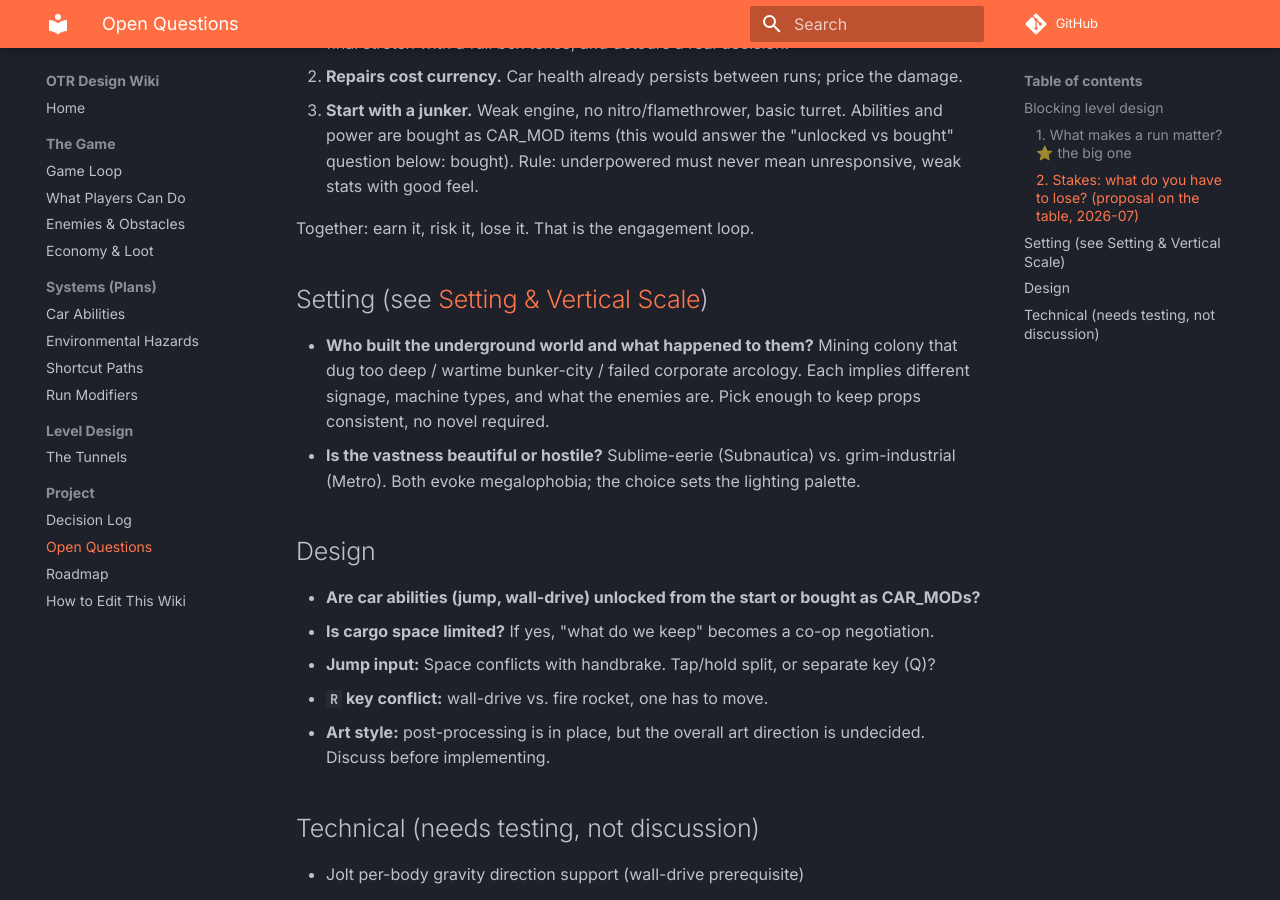
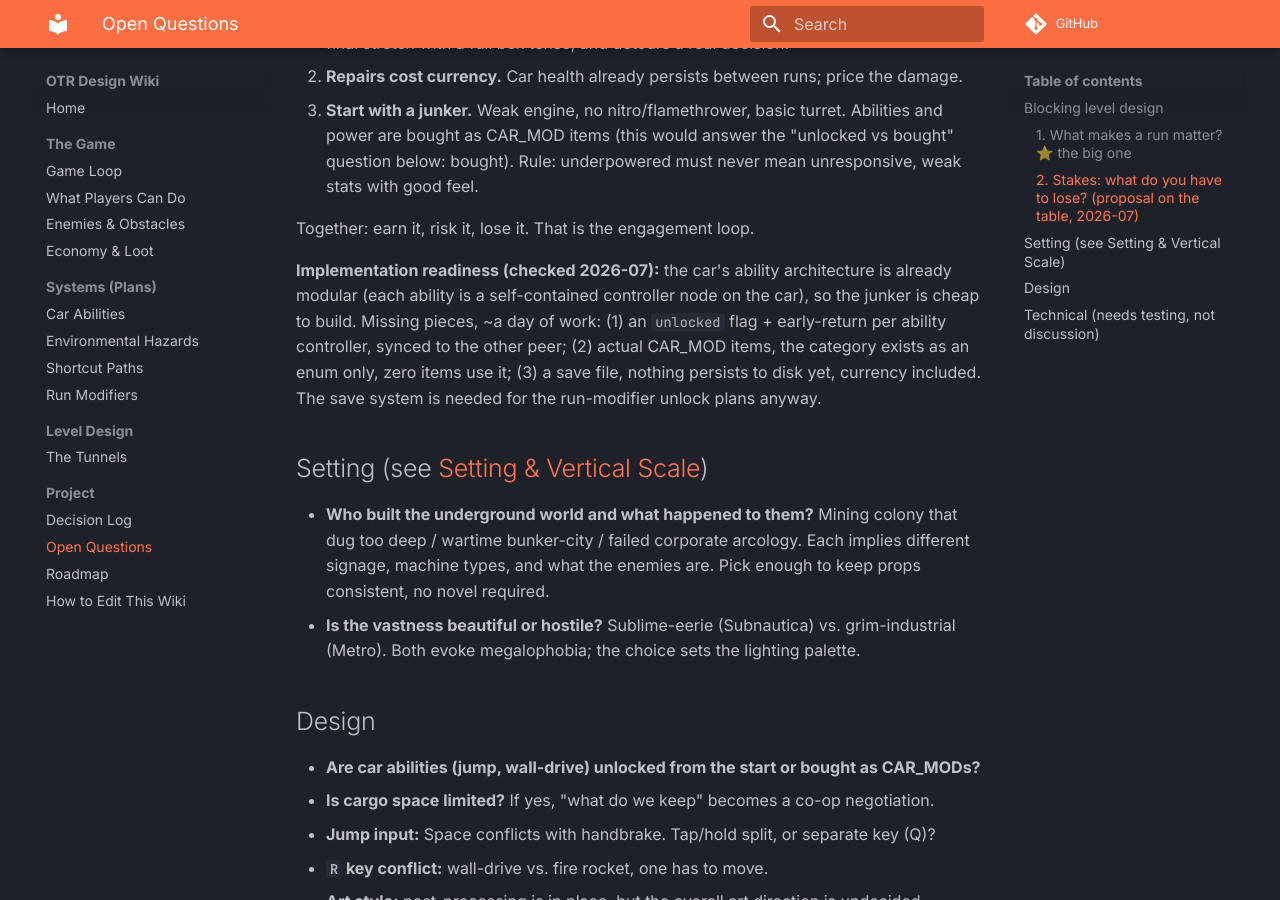
Before and after one commit to cap7n/otr-docs, an MkDocs documentation site: the page built from docs/project/open-questions.md, in a window 1280 px wide and 900 px high, scrolled down 804 px. Built offline with MkDocs 1.6.1 and Material for MkDocs 9.7.7, drawn with Linux system fonts in a browser that asks for light colours; comment, search, counter and statistics services are not loaded.

Commit message:
Note implementation readiness of the junker/stakes proposal

```diff
--- a/docs/project/open-questions.md
+++ b/docs/project/open-questions.md
@@ -23,6 +23,8 @@ First playtests confirmed it: without something to lose, the game doesn't grip,
 
 Together: earn it, risk it, lose it. That is the engagement loop.
 
+**Implementation readiness (checked 2026-07):** the car's ability architecture is already modular (each ability is a self-contained controller node on the car), so the junker is cheap to build. Missing pieces, ~a day of work: (1) an `unlocked` flag + early-return per ability controller, synced to the other peer; (2) actual CAR_MOD items, the category exists as an enum only, zero items use it; (3) a save file, nothing persists to disk yet, currency included. The save system is needed for the run-modifier unlock plans anyway.
+
 ## Setting (see [Setting & Vertical Scale](../level-design/setting-and-scale.md))
 
 - **Who built the underground world and what happened to them?** Mining colony that dug too deep / wartime bunker-city / failed corporate arcology. Each implies different signage, machine types, and what the enemies are. Pick enough to keep props consistent, no novel required.
```
